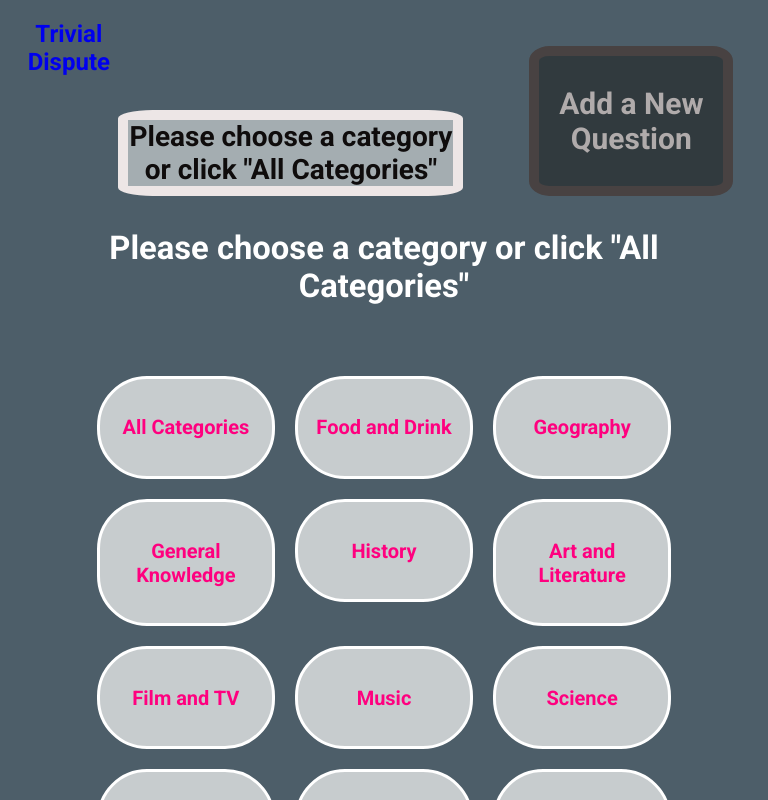
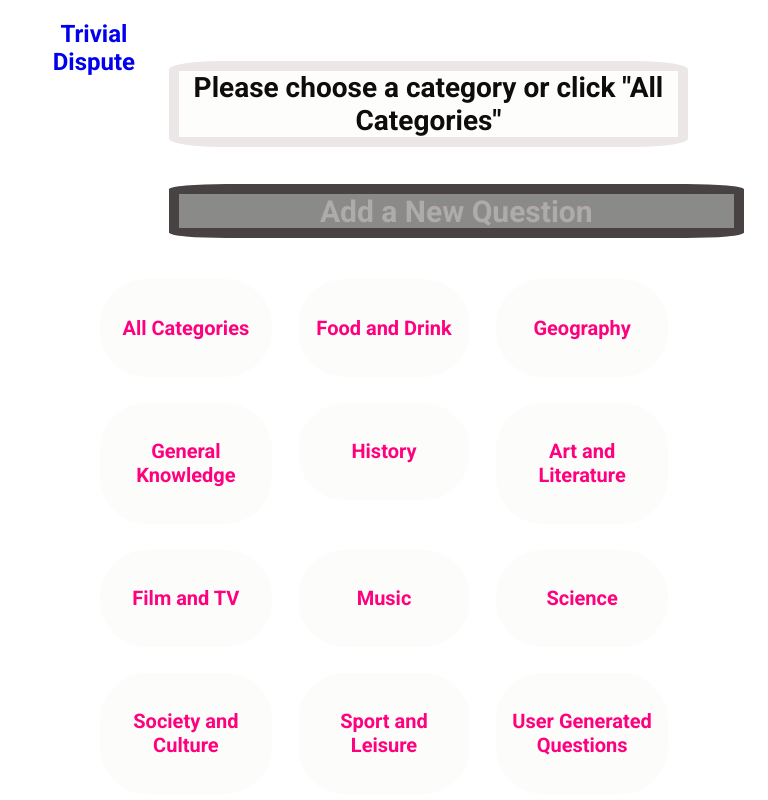
Before and after one commit to KarrarQ/trivialdispute, a React (Create React App) app: page / in a window 768 px wide. Built offline with nearby package versions, Linux system fonts and the light colour scheme.

Commit message:
Fixed components syntax errors and added app css

```diff
--- a/src/components/App/App.css
+++ b/src/components/App/App.css
@@ -4,7 +4,6 @@
   display: flex;
   flex-direction: column;
   align-items: center;
-  background-color: rgb(77, 94, 105);
   /* background-image: url(https://pro2-bar-s3-cdn-cf2.myportfolio.com/91b70d64-0e4f-4ba1-9d15-f71726bcefee/3b861286-cfd4-4743-83ce-4a4e398c23b1.gif?h=f3012916d473f9f456a291e496895cec); */
   width: 100%;
   min-height: 100vh;
@@ -14,36 +13,25 @@
   background-size: cover;
   text-align: center;
   position: absolute;
-  font-family: 'Roboto';
+  font-family: 'Roboto'
 }
 
-/* .App-logo {
-  height: 40vmin;
-  pointer-events: none;
+@media screen and (min-width: 100px) and (max-width: 480px) {
+
+  .App {
+    display: flex;
+    flex-direction: column;
+    overflow-x: hidden;
+  }
+
 }
-@media (prefers-reduced-motion: no-preference) {
-  .App-logo {
-    animation: App-logo-spin infinite 20s linear;
+
+@media screen and (min-width: 481px) and (max-width: 820px) {
+
+  .App {
+    display: flex;
+    flex-direction: column;
+    overflow-x: hidden;
   }
+
 }
-.App-header {
-  background-color: #282c34;
-  min-height: 100vh;
-  display: flex;
-  flex-direction: column;
-  align-items: center;
-  justify-content: center;
-  font-size: calc(10px + 2vmin);
-  color: white;
-}
-.App-link {
-  color: #61dafb;
-}
-@keyframes App-logo-spin {
-  from {
-    transform: rotate(0deg);
-  }
-  to {
-    transform: rotate(360deg);
-  }
-} */
--- a/src/components/Nav/Nav.js
+++ b/src/components/Nav/Nav.js
@@ -16,8 +16,8 @@
         </Link>
         <div className='nav-directions'>
           {renderDirections}
+          {navLink}
         </div>
-        {navLink}
       </nav>
     )
   }
--- a/src/components/QuestionCard/QuestionCard.js
+++ b/src/components/QuestionCard/QuestionCard.js
@@ -4,7 +4,7 @@
 
 const QuestionCard = (props) => {
 	const currentQuestion = props.currentQuestion
-	const correctAnswer = currentQuestion.correct_answer;
+	const correctAnswer = currentQuestion.correct_answer
 
 	let possibleAnswers = shuffle(currentQuestion.incorrect_answers, correctAnswer)
 	if (props.shuffledAnswers.length > 0) {
@@ -63,6 +63,6 @@
 			</div>
 		</section>
 	)
+}
 
-}
-export default QuestionCard;
+export default QuestionCard
--- a/src/components/TriviaContainer/TriviaContainer.js
+++ b/src/components/TriviaContainer/TriviaContainer.js
@@ -5,7 +5,7 @@
 
 const TriviaContainer = () => {
 	const categories = ['All Categories', 'Food and Drink', 'Geography', 'General Knowledge', 'History', 'Art and Literature', 'Film and TV', 'Music', 'Science', 'Society and Culture', 'Sport and Leisure', 'User Generated Questions']
-  let i = 0;
+	let i = 0
 	const triviaCategories = categories.map((category) => {
 		return <Link key={i++} to={`/${category}`}>
 			<CategoryCard
@@ -14,11 +14,9 @@
 			/>
 		</Link>
 	})
+
 	return (
 		<section className="trivia-container">
-      <div className='trivia-container-text'>
-        <h3>Please choose a category or click "All Categories"</h3>
-      </div>
 			<div className='trivia-category-cards'>
 				{triviaCategories}
 			</div>
--- a/src/components/TriviaGameView/TriviaGameView.js
+++ b/src/components/TriviaGameView/TriviaGameView.js
@@ -7,7 +7,7 @@
 
 class TriviaGameView extends Component {
 	constructor(props) {
-      super(props);
+		super(props)
 		this.state = {
 			error: null,
 			currentIndex: 0,
@@ -22,20 +22,20 @@
 	}
 
 	async componentDidMount() {
-      let category = this.props.category;
+		let category = this.props.category
 		if (category === 'User Generated Questions') {
-         category = 'User Generated Question';
+			category = 'User Generated Question'
 		}
+
 		let questions = []
 		try {
 			questions = (category !== 'All Categories') ?
 				await apiCalls.getQuestionsByCategory(category) :
 				await apiCalls.getAllCategories()
+		} catch (error) {
+			this.setState({ error: error })
 		}
-      catch (error) {
-        this.setState({ error: error })
-        console.log(this.state)
-      }
+
 		this.startGame(questions)
 	}
 
@@ -51,16 +51,18 @@
 		const { userSelectedAnswer, score } = this.state
 		const newIndex = this.state.currentIndex + 1
 		const nextQuestion = this.state.allQuestions[newIndex]
+
 		this.setState({
 			currentIndex: newIndex,
 			currentQuestion: nextQuestion,
 			shuffledAnswers: [],
 			submitBtnDisabled: true
 		})
+
 		if (userSelectedAnswer === correctAnswer) {
 			this.setState ({
 				score: score + 1
-        });
+			})
 		}
 	}
 
@@ -68,7 +70,7 @@
 		this.setState({
 			userSelectedAnswer: answer,
 			submitBtnDisabled: false,
-        shuffledAnswers: shuffledAnswers // set to ensure answers are not re-shuffled on every selection
+			shuffledAnswers: shuffledAnswers
 		})
 	}
 
@@ -78,15 +80,17 @@
 				<ErrorPage message={this.state.error}/>
 			)
 		}
+
 		const currentQuestionNumber = this.state.currentIndex
 		if (!this.state.currentQuestion && currentQuestionNumber === 0) {
 			return ''
 		}
+
 		if (currentQuestionNumber > 0 && currentQuestionNumber === this.state.allQuestions.length) {
 			return (
 				<div>
 					<h2 className='game-over-msg'>Game Over. You got {((this.state.score / this.state.allQuestions.length) * 100).toFixed(1)}% correct!</h2>
-            <h2 className='correct-answers-msg'>The correct answers for the quiz are:</h2>
+					<h2 className='correct-answers-msg'>The correct answers for the game are:</h2>
 					<table className="options">
 						<tr>
 							<td>Number</td>
@@ -105,6 +109,7 @@
 				</div>
 			)
 		}
+
 		return (
 			<section className='trivia-game-view'>
 				<div className='trivia-game-card'>
@@ -121,6 +126,7 @@
 			</section>
 		)
 	}
+
 }
 
-export default TriviaGameView;
+export default TriviaGameView
```
Lines whose indentation alone changed are shown as unchanged.
